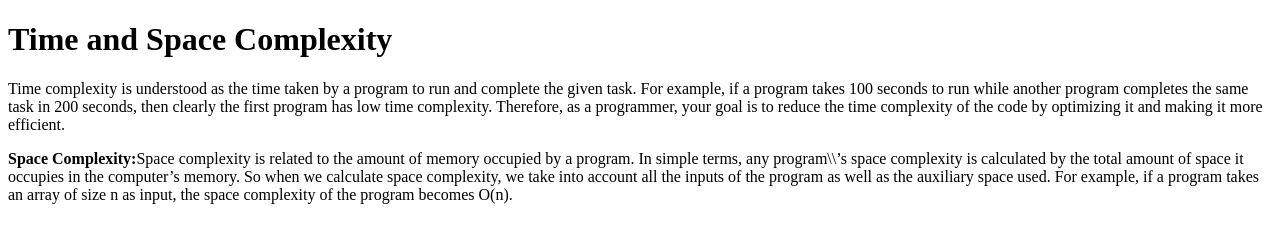
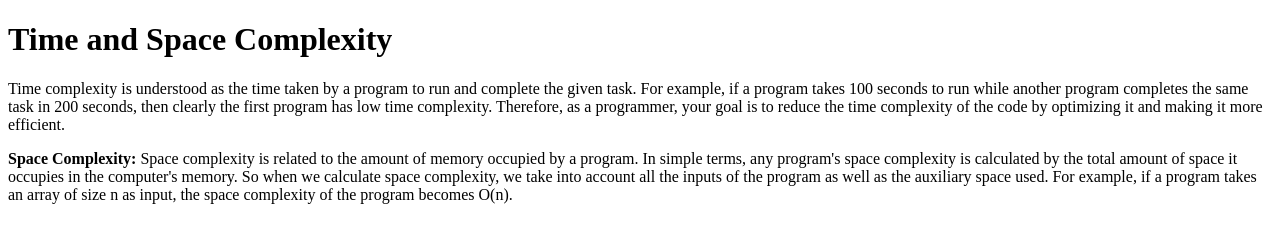
Before and after one commit to acciojob/time-and-space-complexity-shubham07rana, a website: page main.html in a window 1280 px wide. Drawn offline with Linux system fonts and the light colour scheme.

Commit message:
created a submission

```diff
--- a/main.html
+++ b/main.html
@@ -7,11 +7,11 @@
 </head>
 
 <body>
+	<!-- the entire body must be written by student -->
 	<h1>Time and Space Complexity</h1>
 	<p>Time complexity is understood as the time taken by a program to run and complete the given task. For example, if a program takes 100 seconds to run while another program completes the same task in 200 seconds, then clearly the first program has low time complexity. Therefore, as a programmer, your goal is to reduce the time complexity of the code by optimizing it and making it more efficient.</p>
-	<p><b>Space Complexity:</b>Space complexity is related to the amount of memory occupied by a program. In simple terms, any program\\’s space complexity is calculated by the total amount of space it occupies in the computer’s memory. So when we calculate space complexity, we take into account all the inputs of the program as well as the auxiliary space used. For example, if a program takes an array of size n as input, the space complexity of the program becomes O(n).</p>
-	<!-- the entire body must be written by student -->
-    <script type="text/javascript" src="./script.js">
+    <p><b>Space Complexity:</b> Space complexity is related to the amount of memory occupied by a program. In simple terms, any program's space complexity is calculated by the total amount of space it occupies in the computer's memory. So when we calculate space complexity, we take into account all the inputs of the program as well as the auxiliary space used. For example, if a program takes an array of size n as input, the space complexity of the program becomes O(n).</p>
+	<script type="text/javascript" src="./script.js">
 </script>
 
 </body>
```
